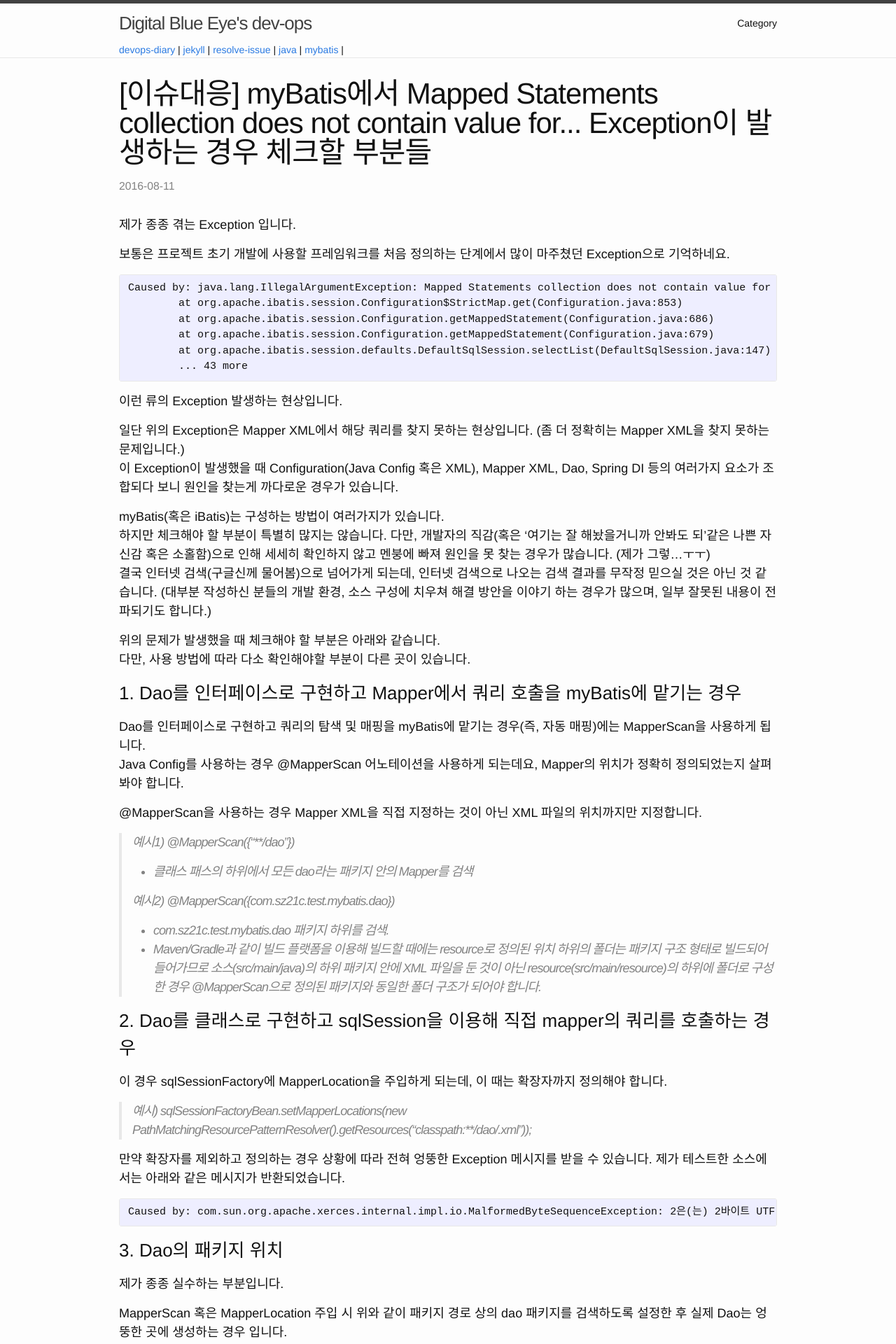
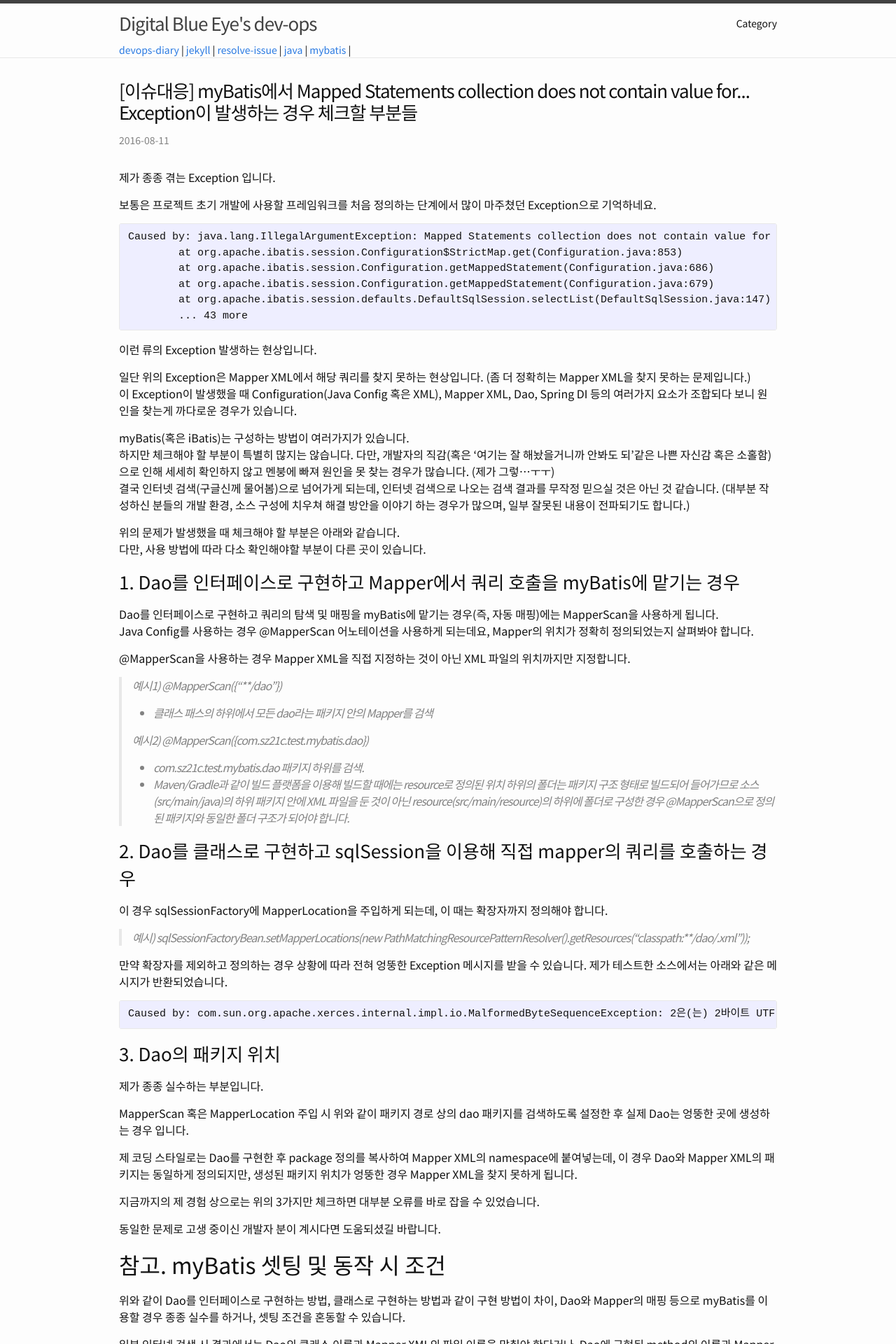
Before and after one commit to kr-zephyr/kr-zephyr.github.com, a Jekyll site: the page built from _posts/2016-08-11-mybatis-mapped-statements-collection-does-not-contain-value.md, in a window 1280 px wide. Shown: the top 1920 px of the page at 70% size. Built offline with Jekyll 4.4.1, drawn with Linux system fonts in a browser that asks for light colours; some web fonts are replaced; comment, search, counter and statistics services are not loaded.

Commit message:
폰트 변경 및 일부 스타일 변경

```diff
--- a/css/main.scss
+++ b/css/main.scss
@@ -2,15 +2,16 @@
 # Only the main Sass file needs front matter (the dashes are enough)
 ---
 @charset "utf-8";
-@import url(https://cdn.rawgit.com/openhiun/hangul/14c0f6faa2941116bb53001d6a7dcd5e82300c3f/nanumbarungothic.css);
+@import url(http://fonts.googleapis.com/earlyaccess/notosanskr.css);
 
 
 // Our variables
-$base-font-family: "Nanum Barun Gothic", "Helvetica Neue", Helvetica, Arial, sans-serif;
-$base-font-size:   18px;
+$base-font-family: 'Noto Sans KR', "Helvetica Neue", Helvetica, Arial, sans-serif;
+$base-font-size:   16px;
 $base-font-weight: 400;
 $small-font-size:  $base-font-size * 0.875;
 $base-line-height: 1.5;
+
 
 $spacing-unit:     30px;
 
@@ -51,3 +52,10 @@ $on-laptop:        1000px;
         "layout",
         "syntax-highlighting"
 ;
+
+blockquote {font-size: 16px;}
+
+.post-title{
+    font-size: 26px;
+    line-height: 1.2;
+}
```
